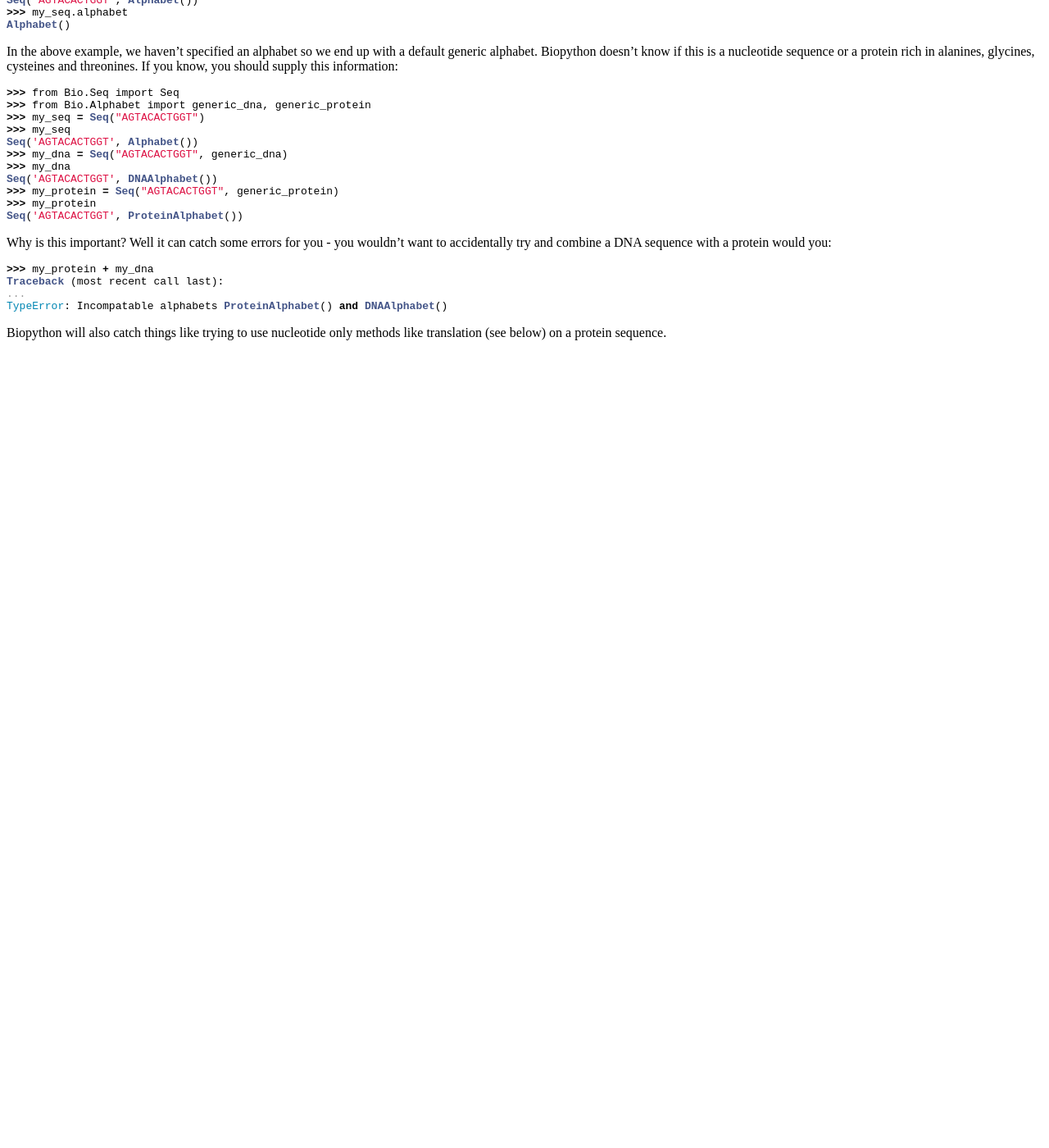
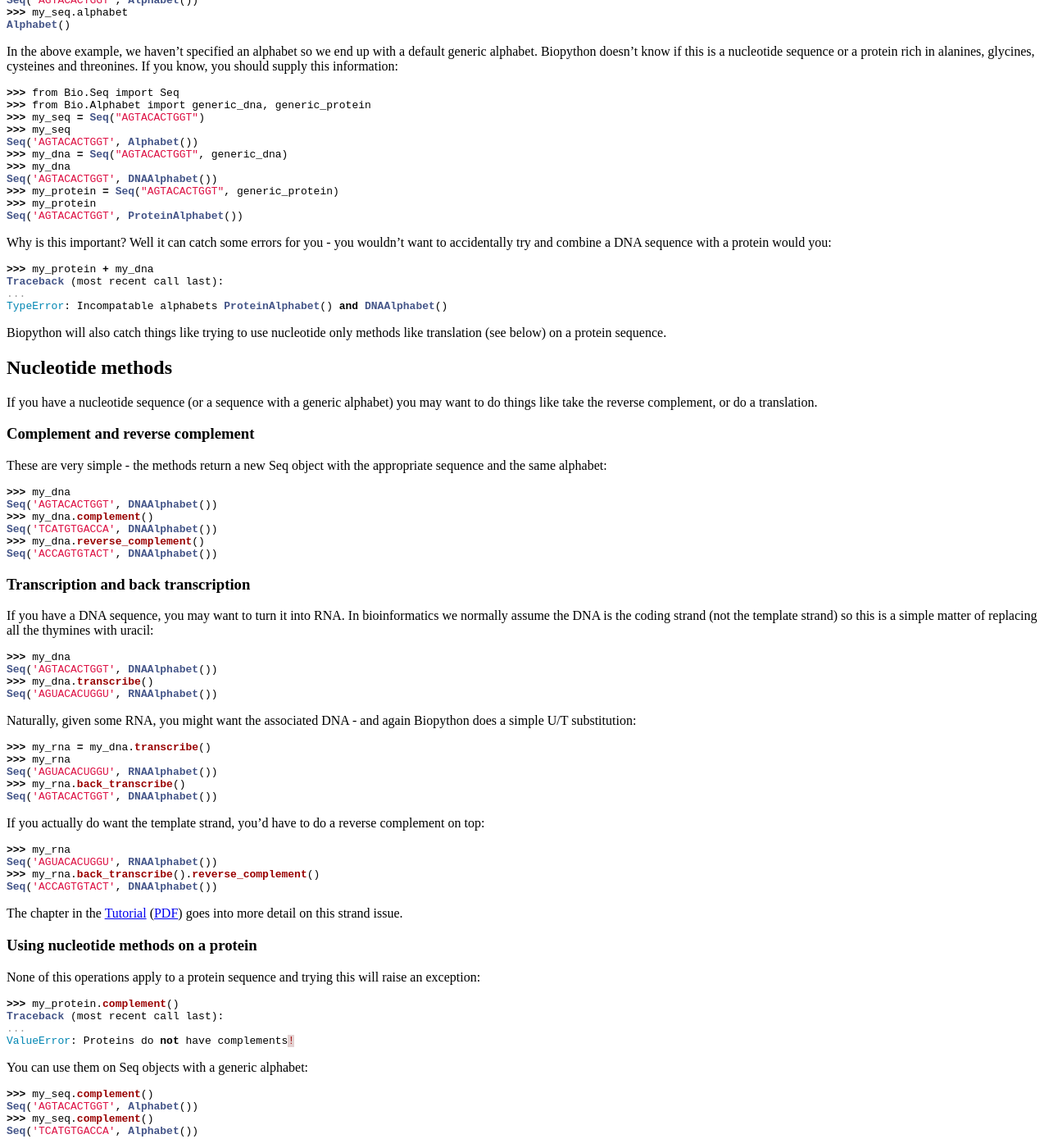
Before and after one commit to biopython/biopython.github.io, a Jekyll site: the page built from wiki/Seq.md, in a window 1280 px wide and 1400 px high, scrolled down 368 px. Shown: the whole window at 82% size. Built offline with Jekyll 4.4.1, drawn with Linux system fonts in a browser that asks for light colours; before the commit the page ends 900 px from its top, so only the background shows below that.

Commit message:
Adding some core methods

````diff
--- a/wiki/Seq.md
+++ b/wiki/Seq.md
@@ -68,3 +68,85 @@ TypeError: Incompatable alphabets ProteinAlphabet() and DNAAlphabet()
 
 Biopython will also catch things like trying to use nucleotide only
 methods like translation (see below) on a protein sequence.
+
+Nucleotide methods
+------------------
+
+If you have a nucleotide sequence (or a sequence with a generic
+alphabet) you may want to do things like take the reverse complement, or
+do a translation.
+
+### Complement and reverse complement
+
+These are very simple - the methods return a new Seq object with the
+appropriate sequence and the same alphabet:
+
+``` python
+>>> my_dna
+Seq('AGTACACTGGT', DNAAlphabet())
+>>> my_dna.complement()
+Seq('TCATGTGACCA', DNAAlphabet())
+>>> my_dna.reverse_complement()
+Seq('ACCAGTGTACT', DNAAlphabet())
+```
+
+### Transcription and back transcription
+
+If you have a DNA sequence, you may want to turn it into RNA. In
+bioinformatics we normally assume the DNA is the coding strand (not the
+template strand) so this is a simple matter of replacing all the
+thymines with uracil:
+
+``` python
+>>> my_dna
+Seq('AGTACACTGGT', DNAAlphabet())
+>>> my_dna.transcribe()
+Seq('AGUACACUGGU', RNAAlphabet())
+```
+
+Naturally, given some RNA, you might want the associated DNA - and again
+Biopython does a simple U/T substitution:
+
+``` python
+>>> my_rna = my_dna.transcribe()
+>>> my_rna
+Seq('AGUACACUGGU', RNAAlphabet())
+>>> my_rna.back_transcribe()
+Seq('AGTACACTGGT', DNAAlphabet())
+```
+
+If you actually do want the template strand, you'd have to do a reverse
+complement on top:
+
+``` python
+>>> my_rna
+Seq('AGUACACUGGU', RNAAlphabet())
+>>> my_rna.back_transcribe().reverse_complement()
+Seq('ACCAGTGTACT', DNAAlphabet())
+```
+
+The chapter in the
+[Tutorial](http://biopython.org/DIST/docs/tutorial/Tutorial.html)
+([PDF](http://biopython.org/DIST/docs/tutorial/Tutorial.pdf)) goes into
+more detail on this strand issue.
+
+### Using nucleotide methods on a protein
+
+None of this operations apply to a protein sequence and trying this will
+raise an exception:
+
+``` python
+>>> my_protein.complement()
+Traceback (most recent call last):
+...
+ValueError: Proteins do not have complements!
+```
+
+You can use them on Seq objects with a generic alphabet:
+
+``` python
+>>> my_seq.complement()
+Seq('AGTACACTGGT', Alphabet())
+>>> my_seq.complement()
+Seq('TCATGTGACCA', Alphabet())
+```
````
Also changed, not shown: 1 other file.
